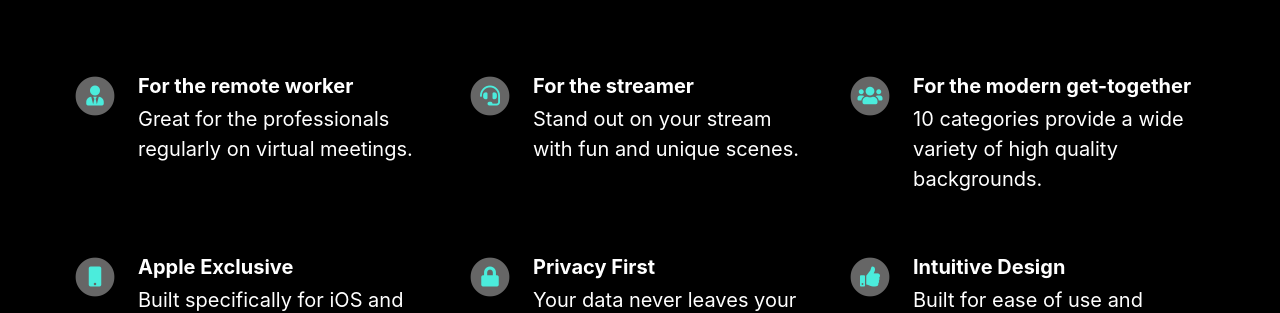
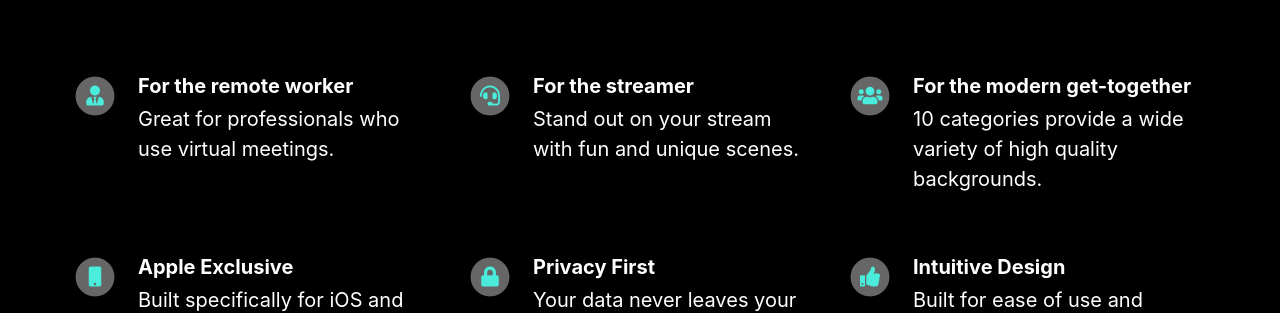
Before and after one commit to sonasapps/virtualbackgrounds, a Jekyll site: the page built from index.html, in a window 1280 px wide. Shown: the part 1008-1321 px from the top of the page. Built offline with Jekyll 4.4.1, drawn with Linux system fonts in a browser that asks for light colours; nearby versions of some CDN libraries.

Commit message:
Update _config.yml

```diff
--- a/_config.yml
+++ b/_config.yml
@@ -35,7 +35,7 @@ youtube_username                          :
 features                                  :
 
   - title                                 : For the remote worker
-    description                           : Great for the professionals regularly on virtual meetings.
+    description                           : Great for professionals who use virtual meetings.
     fontawesome_icon_name                 : user-tie
 
   - title                                 : For the streamer
```
